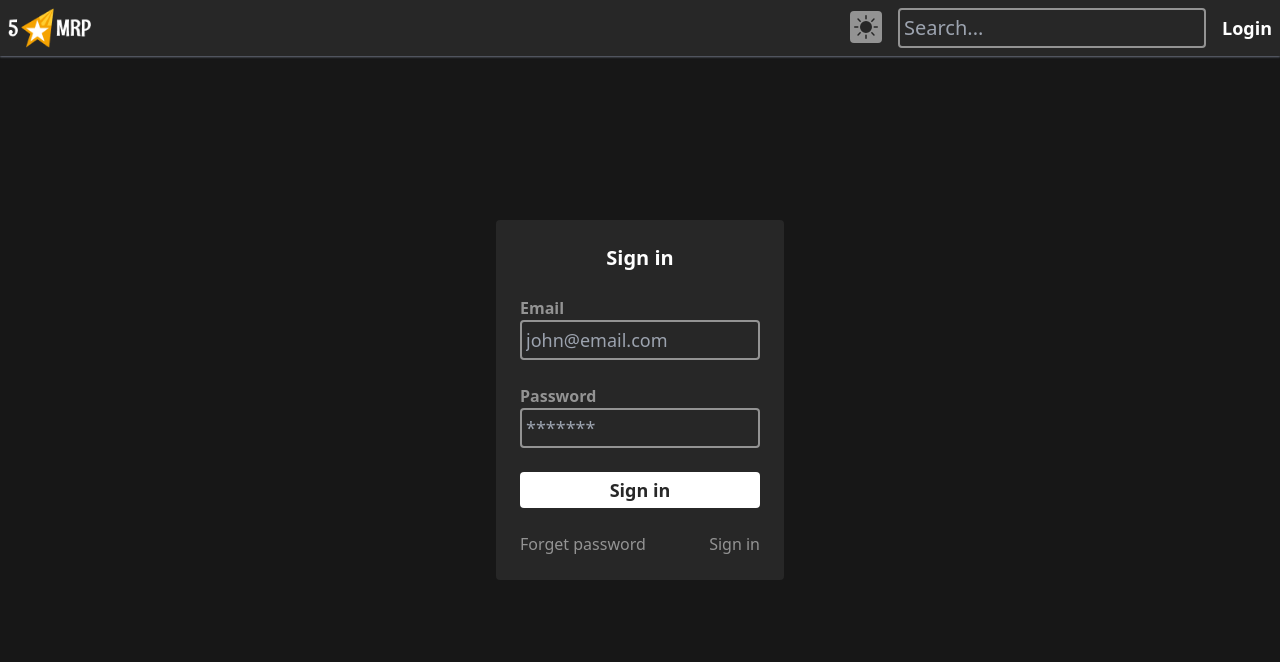
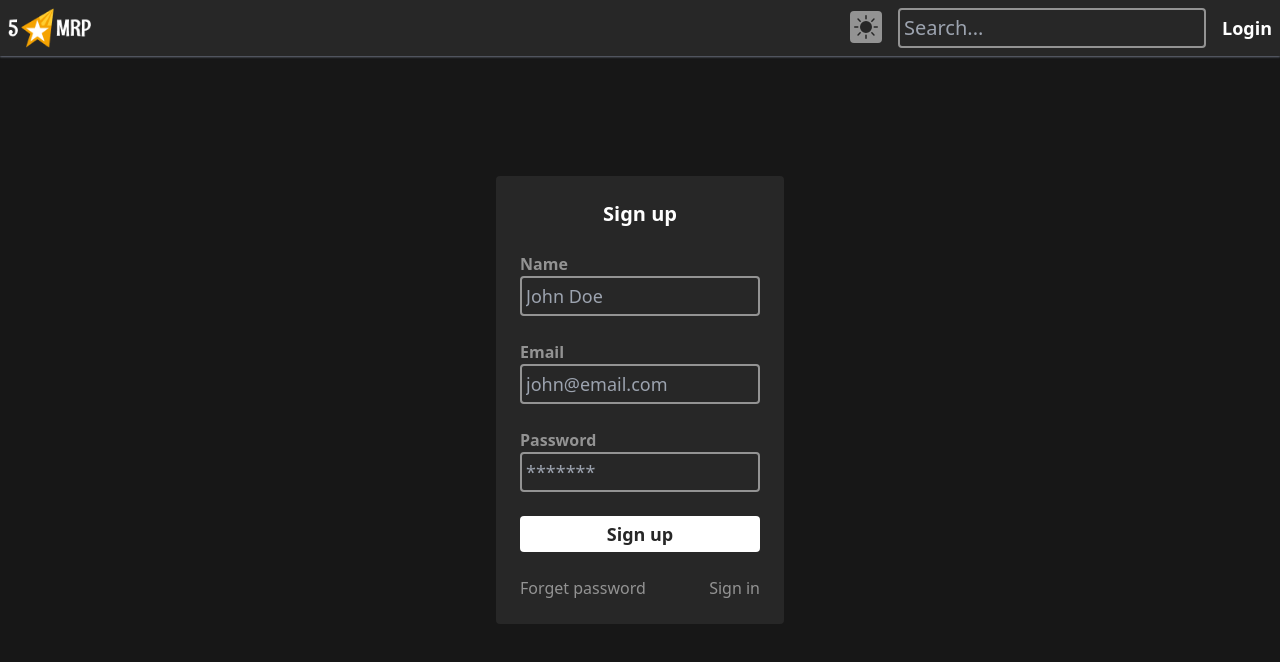
Before and after one commit to namnhph14356/DuAnThucTap_Nhom_2-1, a React (Create React App) app in the folder frontend/: page / in a window 1280 px wide. Shown: the top 662 px of the page. Built offline with nearby package versions, Linux system fonts and the light colour scheme; the HTML template or start-up script is replaced by a standard one.

Commit message:
XTTN2-33 [Client] Signup Form

```diff
--- a/frontend/src/App.js
+++ b/frontend/src/App.js
@@ -1,12 +1,13 @@
 import React from 'react'
 import Signin from './components/auth/Signin'
+import Signup from './components/auth/Signup'
 import Navbar from './components/user/Navbar'
 
 export default function App() {
   return (
     <>
       <Navbar/>
-      <Signin />
+      <Signup />
     </>
   )
 }
--- a/frontend/src/components/auth/Signin.jsx
+++ b/frontend/src/components/auth/Signup.jsx
@@ -5,15 +5,16 @@ import FormInput from "../form/FormInput";
 import Submit from "../form/Submit";
 import Title from "../form/Title";
 
-export default function Signin() {
+export default function Signup() {
   return (
     <div className="fixed inset-0 bg-primary -z-10 flex justify-center items-center">
       <Container>
         <form className="bg-secondary rounded p-6 w-72 space-y-6">
-          <Title>Sign in</Title>
+          <Title>Sign up</Title>
+          <FormInput label="Name" placeholder="John Doe" name="name"/>
           <FormInput label="Email" placeholder="john@email.com" name="email"/>
           <FormInput label="Password" placeholder="*******" name="password"/>
-          <Submit value="Sign in" />
+          <Submit value="Sign up" />
 
           <div className="flex justify-between">
             <a className="text-dark-subtle hover:text-white transition" href="#">Forget password</a>
```
